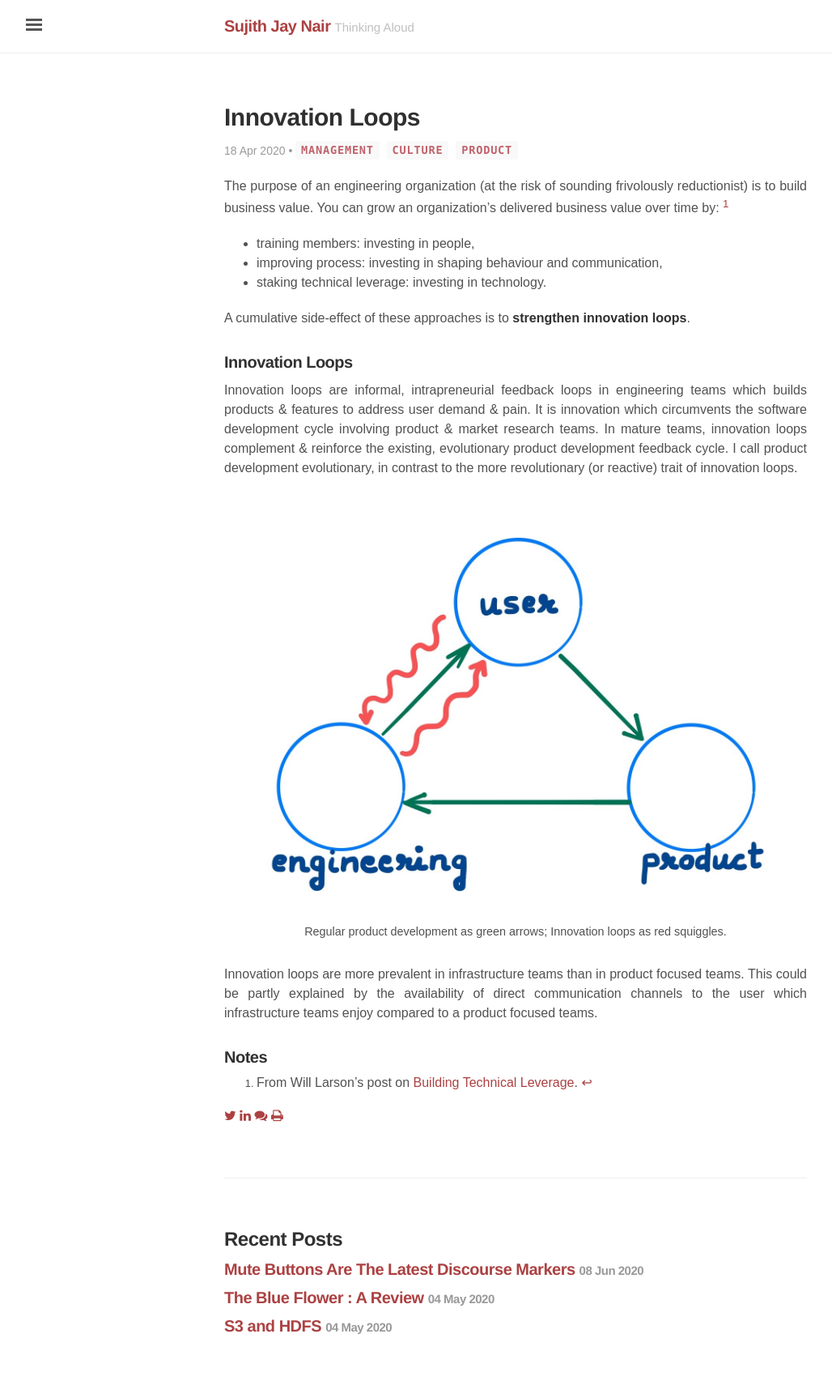
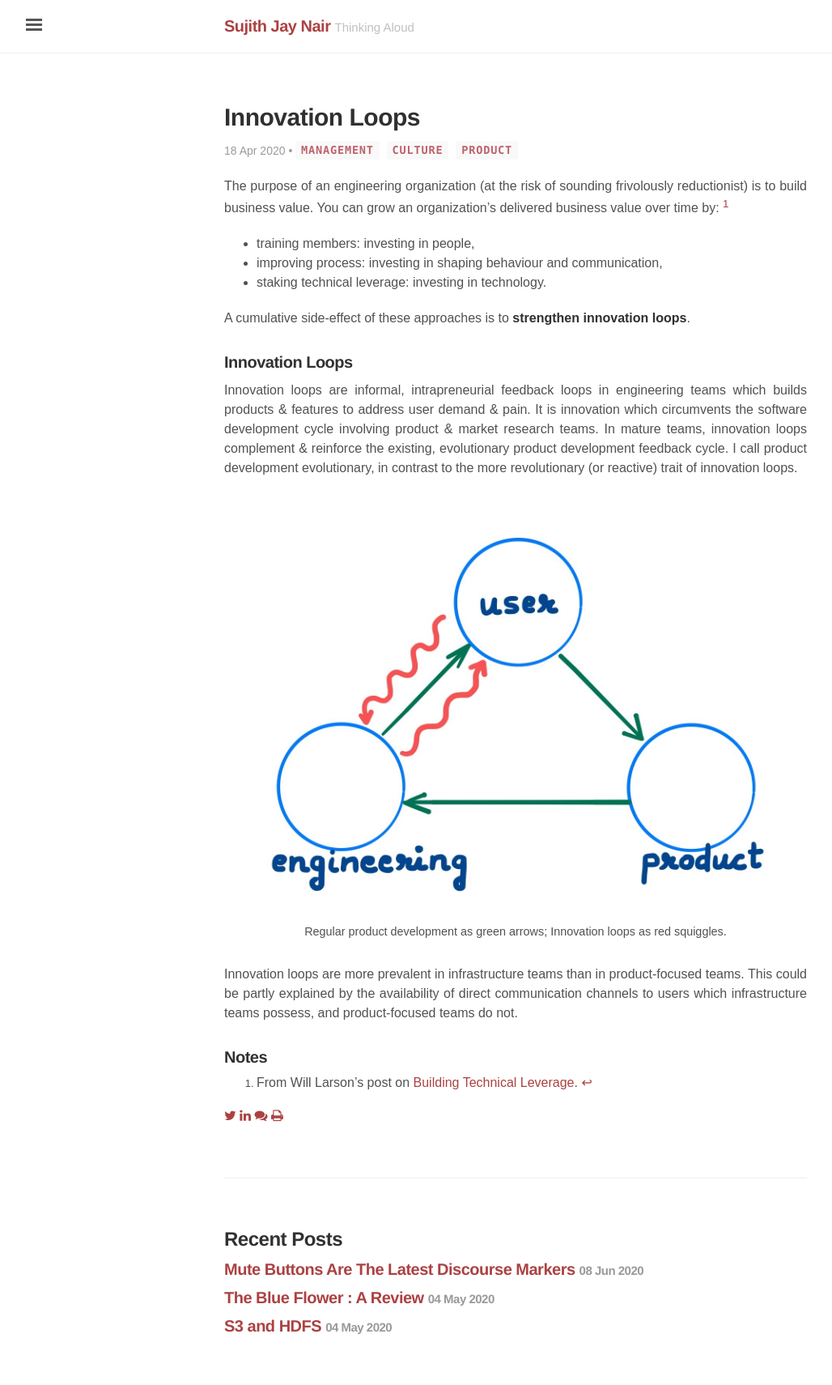
Before and after one commit to sujithjay/sujithjay.github.io, a Jekyll site: the page built from _posts/2020-04-18-Innovation-Loops.md, in a window 1280 px wide. Shown: the whole page at 81% size, without its empty margins (3-1031 px from the left). Built offline with Jekyll 4.4.1, drawn with Linux system fonts in a browser that asks for light colours; nearby versions of some CDN libraries; some web fonts are replaced; comment, search, counter and statistics services are not loaded.

Commit message:
Update and rename 2020-04-18-innovation-loops.md to 2020-04-18-Innovation-Loops.md

```diff
--- a/_posts/2020-04-18-innovation-loops.md
+++ b/_posts/2020-04-18-Innovation-Loops.md
@@ -26,7 +26,7 @@ Innovation loops are informal, intrapreneurial feedback loops in engineering tea
 
 {% include image-caption.html file="/public/innovationloops/InnovationLoop.jpg" description="Regular product development as green arrows; Innovation loops as red squiggles." %}
 
-Innovation loops are more prevalent in infrastructure teams than in product focused teams. This could be partly explained by the availability of direct communication channels to the user which infrastructure teams enjoy compared to a product focused teams.
+Innovation loops are more prevalent in infrastructure teams than in product-focused teams. This could be partly explained by the availability of direct communication channels to users which infrastructure teams possess, and product-focused teams do not.
 
 <!--break-->
 
```
